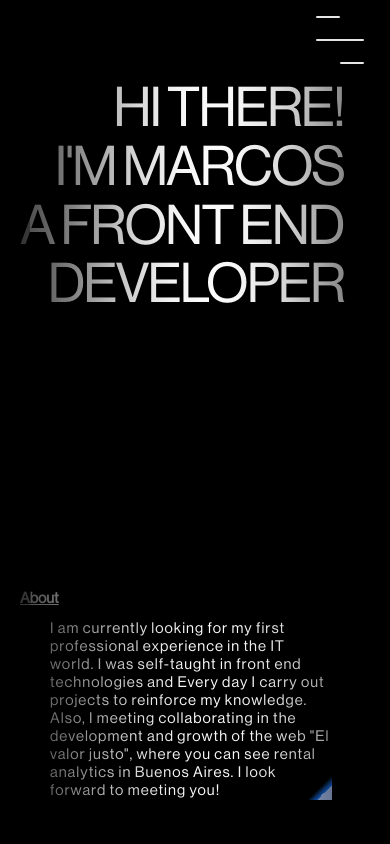
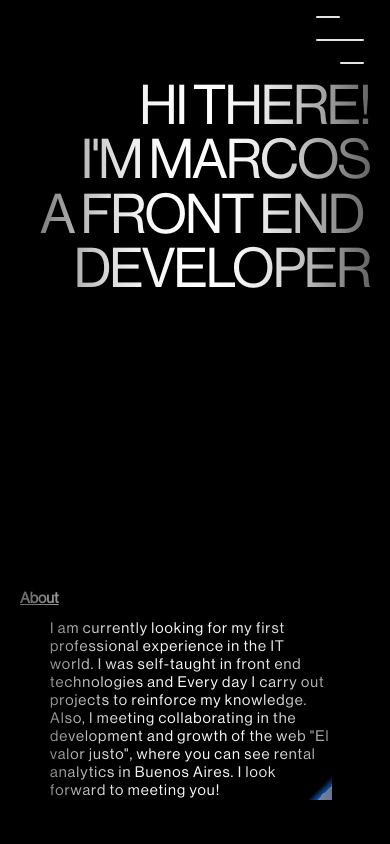
Before and after one commit to MarcosMartilotta/MarcosMartilottaPortfolio, a React (Vite) app: page / in a window 390 px wide. Shown: the top 844 px of the page. Built offline with nearby package versions, Linux system fonts and the light colour scheme.

Commit message:
Hot fix mejora en responsive del titulo

```diff
--- a/src/index.css
+++ b/src/index.css
@@ -46,7 +46,7 @@ main {
 .leftBar{
   position: absolute;
   left: 0;
-  width: 3rem;
+  width: 0rem;
   height: 100%;
   -webkit-box-shadow: 18px 6px 107px 200px rgba(0,0,0,0.79);
   -moz-box-shadow: 18px 6px 107px 200px rgba(0,0,0,0.79);
--- a/src/sections/hero/styled-components/hero.styled.js
+++ b/src/sections/hero/styled-components/hero.styled.js
@@ -4,11 +4,15 @@ import { theme } from "../../../theme/theme";
 export const HeroStyled = styled.section`
   position: relative;
   height: 50rem;
+  width: 100%;
   padding: 8rem 2rem;
   display: flex;
-  justify-content: center;
+  justify-content: left;
   background-color: ${theme.backgroundColor};
 
+  @media (min-width: 576px) {
+    width: initial;
+  }
   @media (min-width: 768px) {
     padding: 8rem 12rem;
   }
--- a/src/sections/hero/styled-components/heroTitle.styled.js
+++ b/src/sections/hero/styled-components/heroTitle.styled.js
@@ -2,15 +2,18 @@ import styled from "styled-components";
 import { theme } from "../../../theme/theme";
 export const HeroTitleStyled = styled.h1`
   position: relative;
-  min-width: 32.4rem;
   font-size: 5.5rem;
   letter-spacing: -0.2rem;
-  line-height: 5.88rem;
+  line-height: 5.44rem;
   font-weight: 300;
   color: ${theme.letterColor};
+  width: 70vw;
+  min-width: 33rem;
+  margin-left: 2rem;
 
   @media (min-width: 576px) {
     width: 50rem;
+    line-height: 6rem;
     font-size: 6.6rem;
   }
 
@@ -34,6 +37,8 @@ export const HeroTitleStyled = styled.h1`
 
   div:nth-child(1) {
     text-align: right;
+    @media (max-width: 576px) {
+    }
   }
   div:nth-child(2) {
     text-align: right;
```
